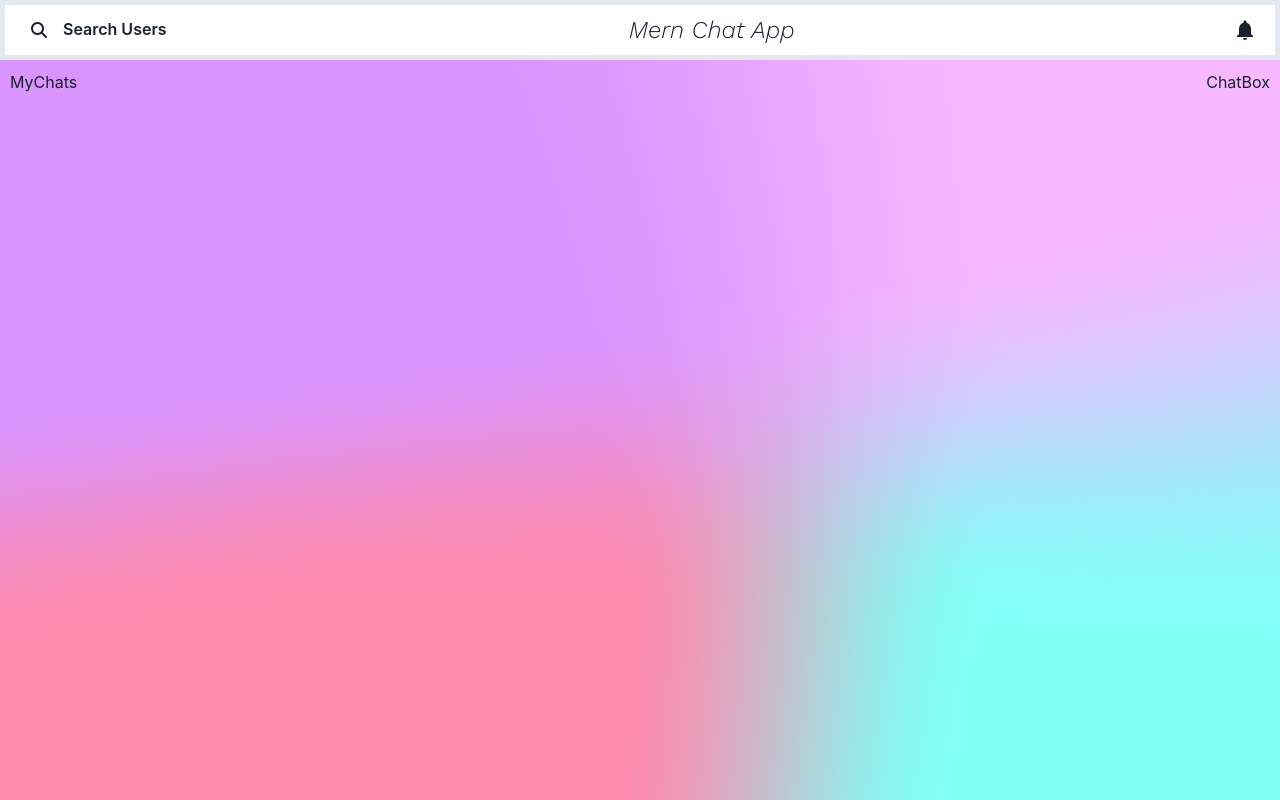
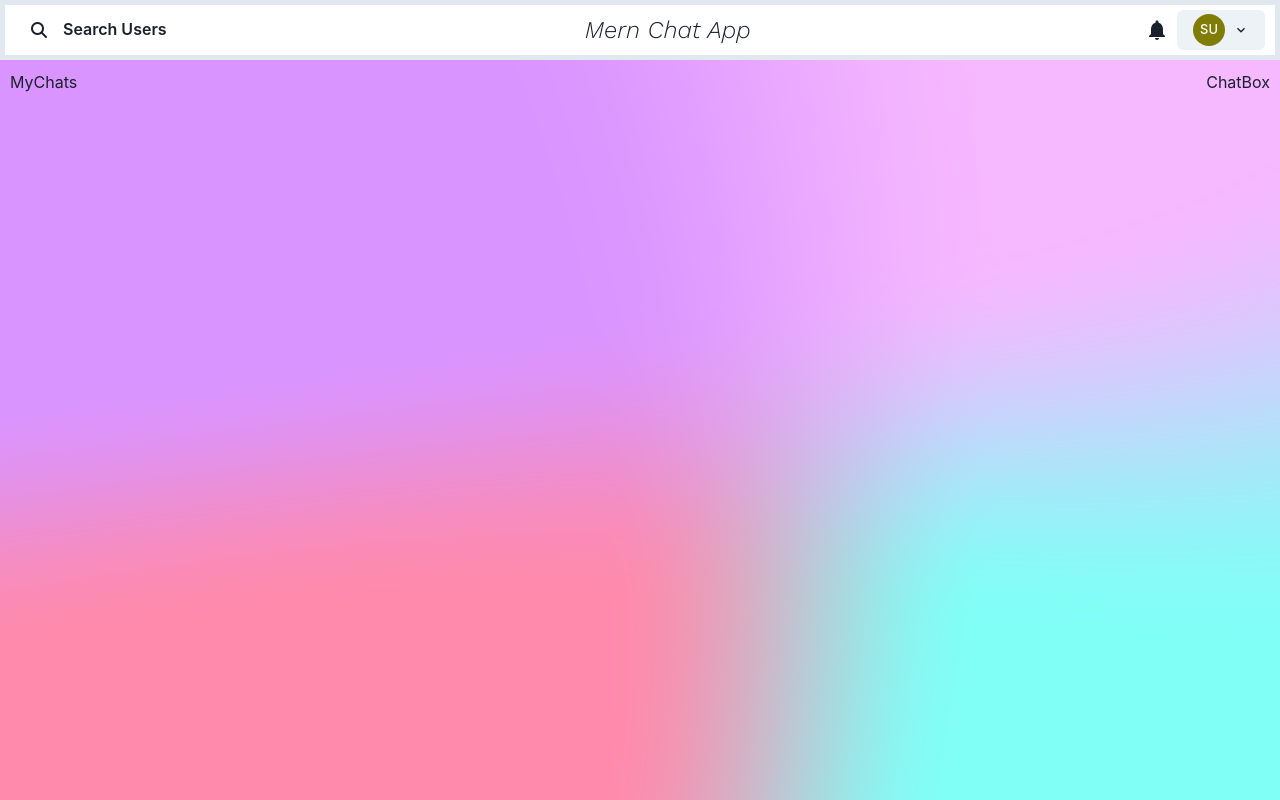
Before and after one commit to ArslanJajja1/mern-chat-application, a React (Create React App) app in the folder frontend/: page /chats in a window 1280 px wide. Built offline with nearby package versions, Linux system fonts and the light colour scheme; sample sign-in values are in the browser's storage.

Commit message:
showing profile menu

```diff
--- a/frontend/src/components/SideDrawer/SideDrawer.js
+++ b/frontend/src/components/SideDrawer/SideDrawer.js
@@ -1,12 +1,13 @@
 import React, { useState } from 'react';
-import { Box, Button, Menu, MenuButton, Text, Tooltip } from '@chakra-ui/react';
+import { Avatar, Box, Button, Menu, MenuButton, MenuDivider, MenuItem, MenuList, Text, Tooltip } from '@chakra-ui/react';
 import { BellIcon, ChevronDownIcon } from '@chakra-ui/icons';
-
+import { ChatState } from '../../Context/ChatProvider';
 const SideDrawer = () => {
   const [search, setSearch] = useState('');
   const [searchResult, setSearchResut] = useState([]);
   const [loading, setLoading] = useState(false);
   const [loadingChat, setLoadingChat] = useState(false);
+  const { user } = ChatState();
 
   return (
     <Box
@@ -35,6 +36,16 @@ const SideDrawer = () => {
             <BellIcon fontSize="2xl" margin={1} />
           </MenuButton>
         </Menu>
+        <Menu>
+          <MenuButton as={Button} rightIcon={<ChevronDownIcon />}>
+            <Avatar size="sm" cursor="pointer" name={user.name} src={user.pic} />
+          </MenuButton>
+          <MenuList>
+            <MenuItem>My Profile</MenuItem>
+            <MenuDivider />
+            <MenuItem>Logout</MenuItem>
+          </MenuList>
+        </Menu>
       </div>
     </Box>
   );
```
